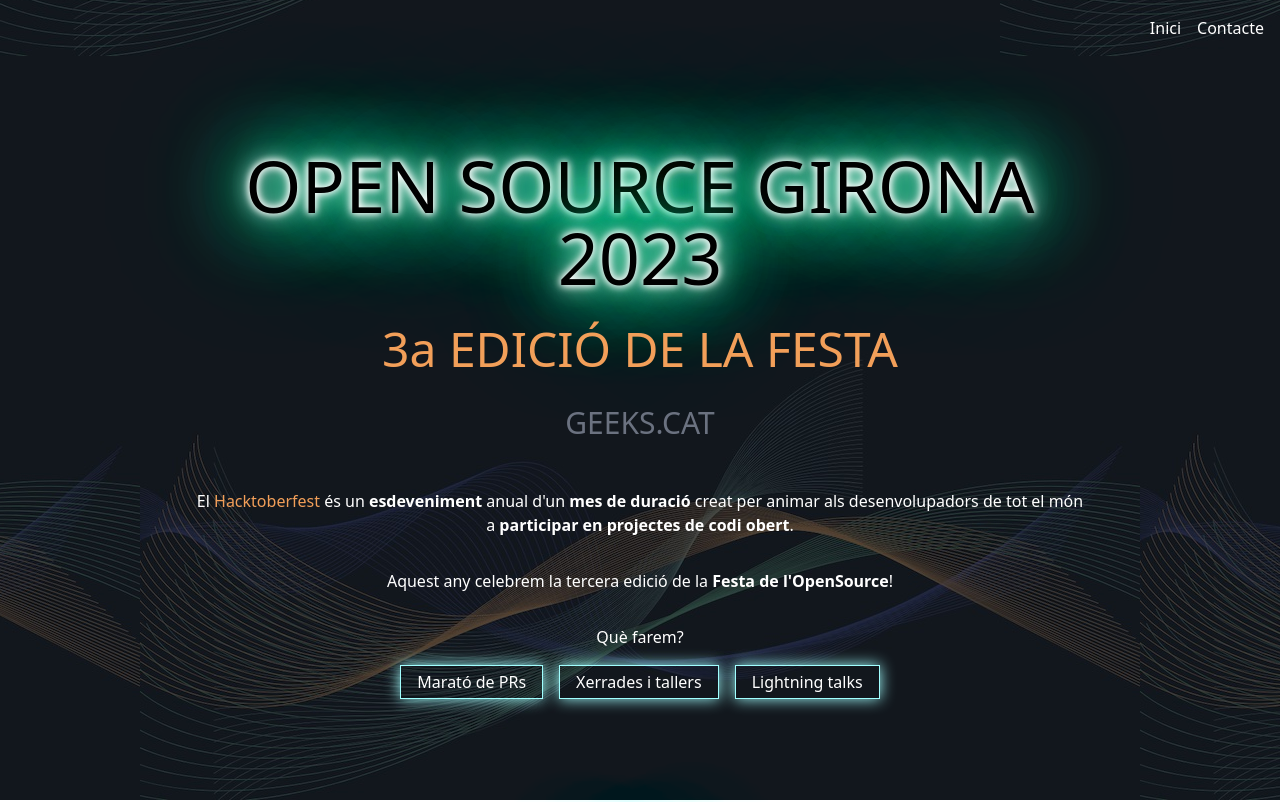
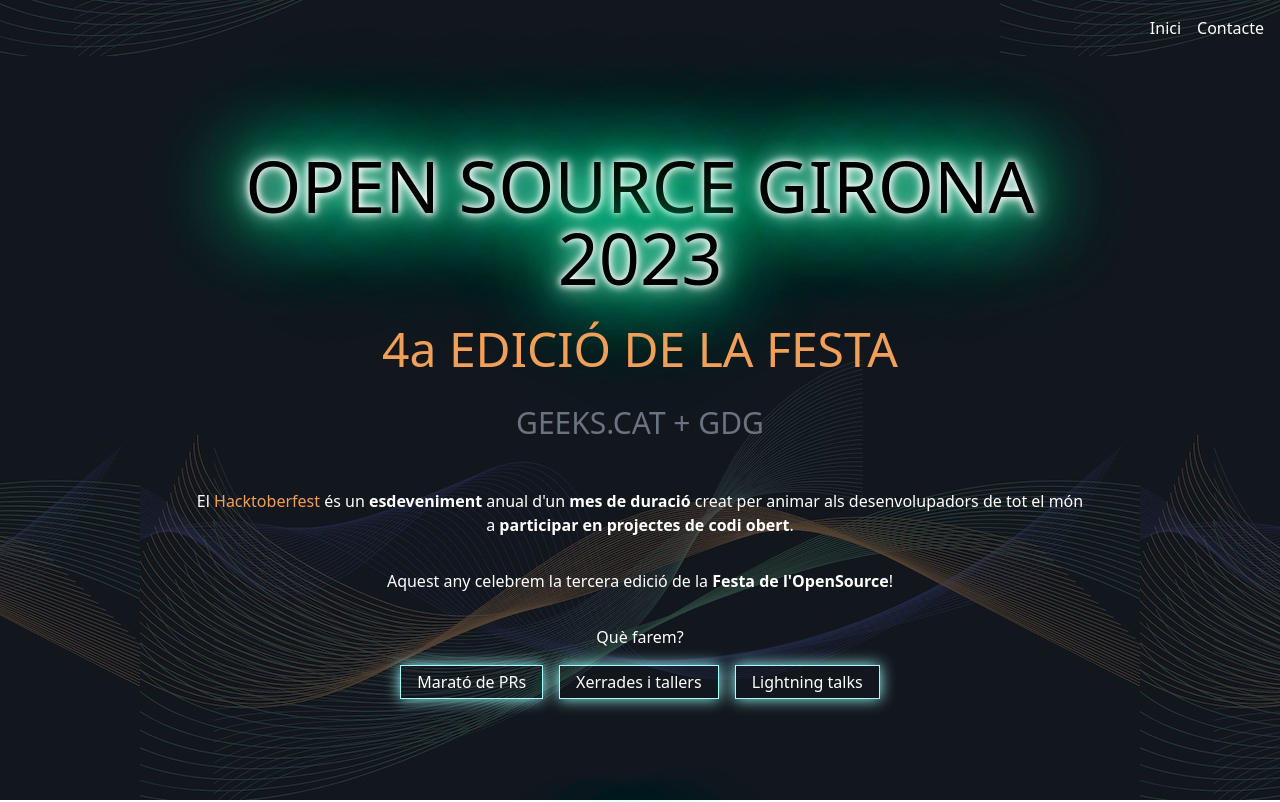
Before and after one commit to GeeksCAT/hacktoberfest-web-2022, a Vue app: page / in a window 1280 px wide. Shown: the top 802 px of the page. Built offline with nearby package versions, Linux system fonts and the light colour scheme; what @formkit/vue would draw is missing.

Commit message:
Bump to 4th ed + GDG as org

```diff
--- a/src/components/Sections/SIntro.vue
+++ b/src/components/Sections/SIntro.vue
@@ -8,8 +8,8 @@
 <template>
   <a-section class="dark section flex flex-col justify-center items-center">
     <a-title variant="dark" class="mb-12 text-7xl">OPEN SOURCE GIRONA 2023</a-title>
-    <h2 class="text-center text-third mx-4 my-8 text-5xl">3a EDICIÓ DE LA FESTA</h2>
-    <h2 class="text-center text-gray-500 text-3xl">GEEKS.CAT</h2>
+    <h2 class="text-center text-third mx-4 my-8 text-5xl">4a EDICIÓ DE LA FESTA</h2>
+    <h2 class="text-center text-gray-500 text-3xl">GEEKS.CAT + GDG</h2>
     <p class="text-center mt-8 py-4">
       El <a-link target="_blank" href="https://hacktoberfest.com/">Hacktoberfest</a-link> és un <b>esdeveniment</b> anual d'un
       <b>mes de duració</b> creat per animar als desenvolupadors de tot el món a
```
